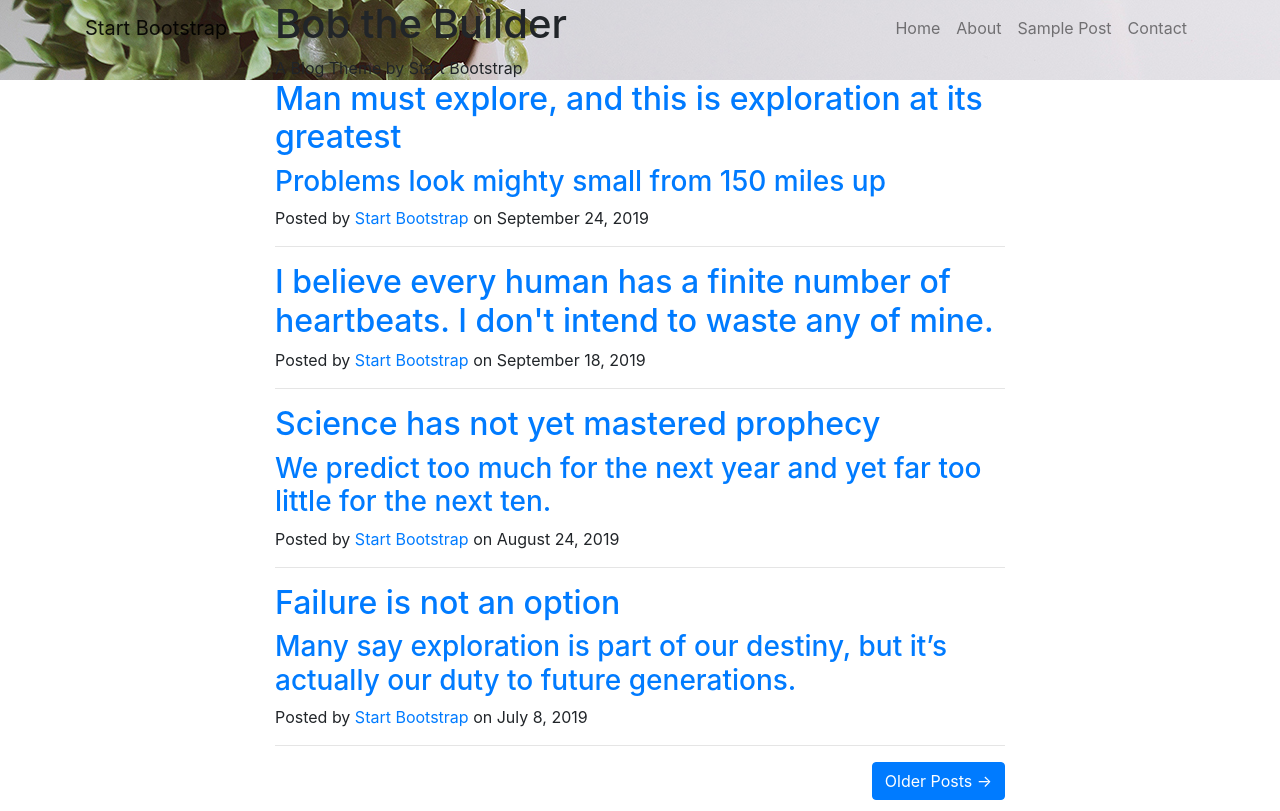
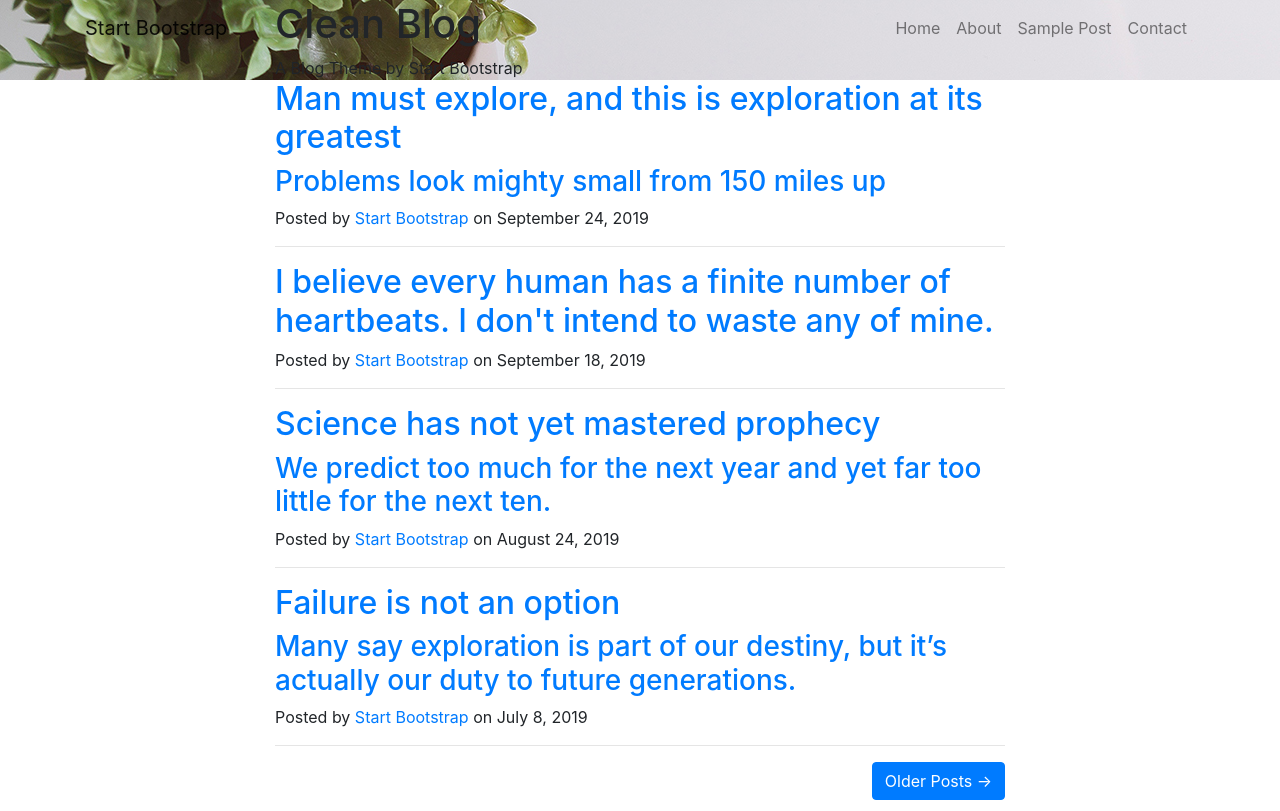
Before and after one commit to minaoba/Horizons-Website, a website: page index.html in a window 1280 px wide. Shown: the top 811 px of the page. Drawn offline with Linux system fonts and the light colour scheme.

Commit message:
Revert "Title updated"
This reverts commit b82b8d5d6c3e0c9a20d9d42235d71a88fe5a52b1.

```diff
--- a/index.html
+++ b/index.html
@@ -60,7 +60,7 @@
       <div class="row">
         <div class="col-lg-8 col-md-10 mx-auto">
           <div class="site-heading">
-            <h1>Bob the Builder</h1>
+            <h1>Clean Blog</h1>
             <span class="subheading">A Blog Theme by Start Bootstrap</span>
           </div>
         </div>
```
